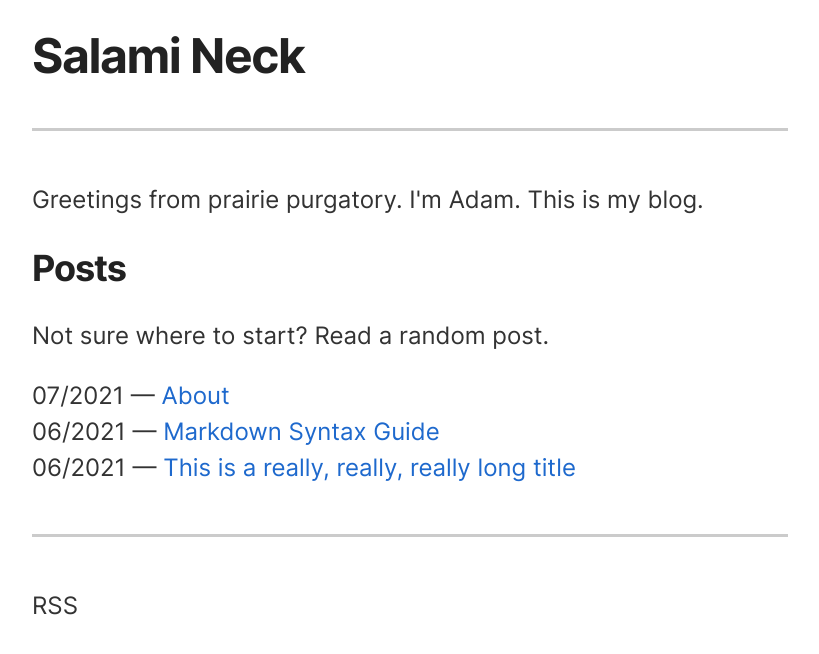
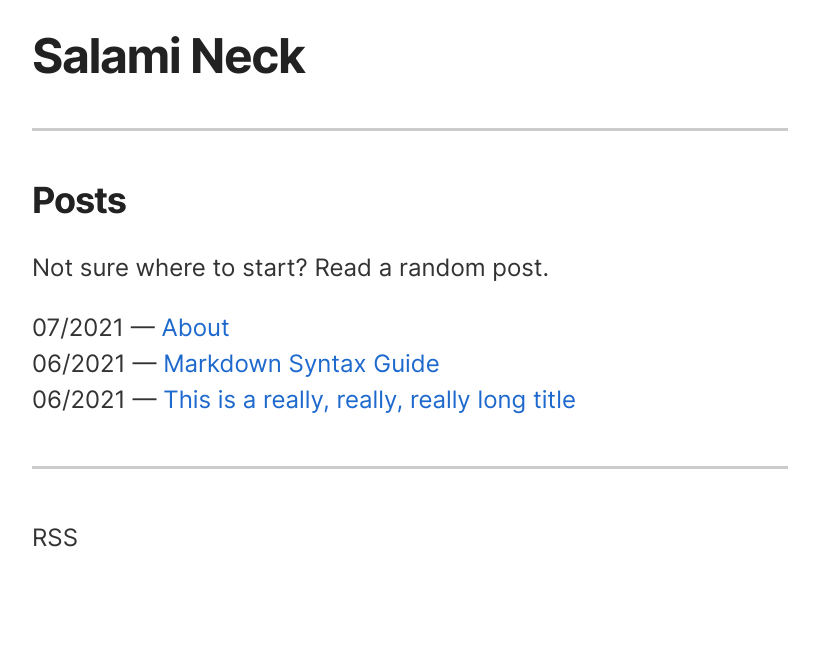
Before and after one commit to ajpwalser/ajpwalser.github.io, a Jekyll site: the page built from index.html, in a window 1280 px wide. Shown: the top 654 px of the page, without its empty margins (230-1049 px from the left). Built offline with Jekyll 4.4.1, drawn with Linux system fonts in a browser that asks for light colours.

Commit message:
Update index.html

```diff
--- a/index.html
+++ b/index.html
@@ -3,7 +3,7 @@ layout: default
 title: Home
 description:
 ---
-<p>Greetings from prairie purgatory. I'm Adam. This is my blog.</p>
+
 <h2>Posts</h2>
 <p>Not sure where to start? Read a random post.</p>
 <div class="post-list">
```
